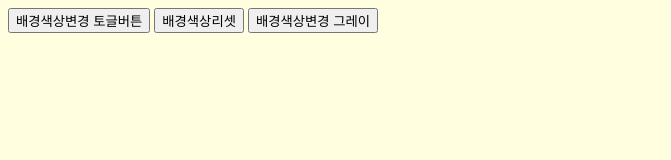
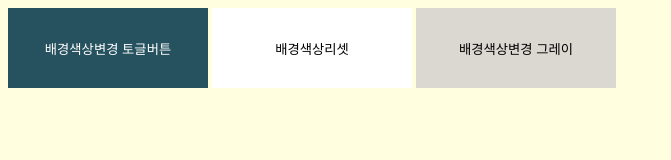
Before and after one commit to weneer/bgcolor, a plain HTML site: page index.html in a window 1280 px wide. Shown: the whole page, without its empty margins (0-671 px from the left). Drawn offline with Linux system fonts and the light colour scheme.

Commit message:
Update index.html

```diff
--- a/index.html
+++ b/index.html
@@ -17,6 +17,10 @@
 .bgcolor--gray{
   background-color: rgb(219, 215, 209);
 }
+button{width: 200px;height: 80px; border: none;}
+.btn_toggle{background-color: rgb(38, 81, 95); color: white;}
+.btn--reset{background-color: white;}
+.btn--bggray{background-color: rgb(219, 215, 209);}
 
 </style>
 <body>
```
